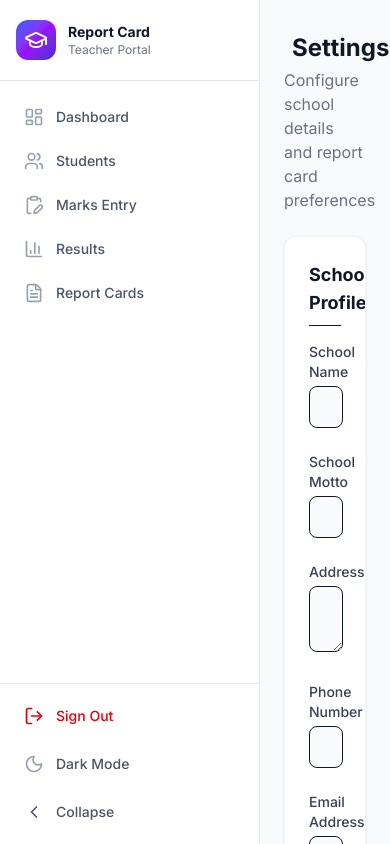
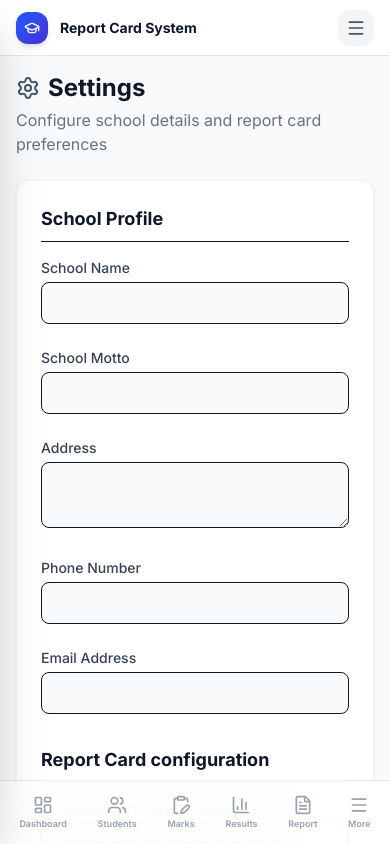
Before and after one commit to amegahcharles1/school-report-system, a Next.js app: page /settings in a window 390 px wide. Built offline with nearby package versions, Linux system fonts and the light colour scheme; no server answers; the database is empty.

Commit message:
Mobile-ready: hamburger menu, slide drawer, bottom nav, modernized sidebar

```diff
--- a/src/app/layout.tsx
+++ b/src/app/layout.tsx
@@ -24,7 +24,7 @@ export default function RootLayout({
           <div className="flex h-screen overflow-hidden">
             <Sidebar />
             <div className="flex-1 flex flex-col transition-all duration-300 relative h-full overflow-hidden">
-              <main className="flex-1 overflow-y-auto w-full h-full relative px-6 py-8">
+              <main className="flex-1 overflow-y-auto w-full h-full relative px-4 py-6 md:px-6 md:py-8 pt-[72px] md:pt-8 pb-24 md:pb-8">
                 {children}
               </main>
             </div>
--- a/src/components/Sidebar.tsx
+++ b/src/components/Sidebar.tsx
@@ -20,6 +20,8 @@ import {
   Moon,
   Sun,
   LogOut,
+  Menu,
+  X,
 } from 'lucide-react';
 
 const navigation = [
@@ -38,6 +40,7 @@ export default function Sidebar() {
   const pathname = usePathname();
   const { data: session } = useSession();
   const [collapsed, setCollapsed] = useState(false);
+  const [mobileOpen, setMobileOpen] = useState(false);
   const [darkMode, setDarkMode] = useState(false);
 
   useEffect(() => {
@@ -48,17 +51,22 @@ export default function Sidebar() {
     }
   }, []);
 
+  useEffect(() => {
+    setMobileOpen(false);
+  }, [pathname]);
+
   if (pathname === '/login') return null;
 
   const role = (session?.user as any)?.role || 'TEACHER';
 
   const filteredNavigation = navigation.filter((item) => {
     if (role === 'TEACHER') {
-      // Teachers shouldn't manage core school structures
       return !['Staff', 'Subjects', 'Classes', 'Settings'].includes(item.name);
     }
-    return true; // Admin sees all
+    return true;
   });
+
+  const bottomNavItems = filteredNavigation.slice(0, 5);
 
   const toggleDarkMode = () => {
     const next = !darkMode;
@@ -71,101 +79,168 @@ export default function Sidebar() {
     }
   };
 
-  return (
-    <aside
-      className={`no-print flex-shrink-0 h-screen bg-white dark:bg-gray-900 border-r border-gray-200 dark:border-gray-800 flex flex-col z-50 transition-all duration-300 ${
-        collapsed ? 'w-[70px]' : 'w-[260px]'
-      }`}
-    >
-      {/* Logo/Brand */}
-      <div className="flex items-center gap-3 px-4 py-5 border-b border-gray-200 dark:border-gray-800">
-        <div className="w-10 h-10 rounded-xl gradient-bg flex items-center justify-center flex-shrink-0">
-          <GraduationCap className="w-6 h-6 text-white" />
+  const SidebarContent = () => (
+    <div className="flex flex-col h-full">
+      <div className="flex items-center gap-3 px-5 py-5 border-b border-gray-100 dark:border-gray-800">
+        <div className="w-10 h-10 rounded-xl bg-gradient-to-br from-blue-600 to-indigo-700 flex items-center justify-center flex-shrink-0 shadow-lg shadow-blue-500/20">
+          <GraduationCap className="w-5 h-5 text-white" />
         </div>
         {!collapsed && (
           <div className="overflow-hidden">
-            <h1 className="font-bold text-sm text-gray-900 dark:text-white truncate">
-              Report Card
+            <h1 className="font-bold text-sm text-gray-900 dark:text-white truncate tracking-tight">
+              Report Card System
             </h1>
-            <p className="text-xs text-gray-500 dark:text-gray-400">
-              {role === 'ADMIN' ? 'Admin Portal' : 'Teacher Portal'}
+            <p className="text-xs text-blue-600 dark:text-blue-400 font-medium">
+              {role === 'ADMIN' ? '⚡ Admin Portal' : '📚 Teacher Portal'}
             </p>
           </div>
         )}
       </div>
 
-      {/* Navigation */}
-      <nav className="flex-1 py-4 px-3 space-y-1 overflow-y-auto">
+      <nav className="flex-1 py-4 px-3 space-y-0.5 overflow-y-auto">
         {filteredNavigation.map((item) => {
           const isActive = pathname === item.href;
           return (
             <Link
               key={item.name}
               href={item.href}
-              className={`flex items-center gap-3 px-3 py-2.5 rounded-lg text-sm font-medium transition-all duration-200 group ${
+              className={`flex items-center gap-3 px-3 py-2.5 rounded-xl text-sm font-medium transition-all duration-200 group relative ${
                 isActive
-                  ? 'bg-blue-50 dark:bg-blue-900/30 text-blue-700 dark:text-blue-400'
-                  : 'text-gray-600 dark:text-gray-400 hover:bg-gray-100 dark:hover:bg-gray-800 hover:text-gray-900 dark:hover:text-gray-200'
+                  ? 'bg-blue-600 text-white shadow-lg shadow-blue-500/25'
+                  : 'text-gray-600 dark:text-gray-400 hover:bg-gray-100 dark:hover:bg-gray-800/80 hover:text-gray-900 dark:hover:text-gray-100'
               }`}
               title={collapsed ? item.name : undefined}
             >
               <item.icon
                 className={`w-5 h-5 flex-shrink-0 ${
-                  isActive
-                    ? 'text-blue-600 dark:text-blue-400'
-                    : 'text-gray-400 dark:text-gray-500 group-hover:text-gray-600 dark:group-hover:text-gray-400'
+                  isActive ? 'text-white' : 'text-gray-400 dark:text-gray-500 group-hover:text-gray-600 dark:group-hover:text-gray-300'
                 }`}
               />
-              {!collapsed && <span>{item.name}</span>}
+              {!collapsed && <span className="font-medium">{item.name}</span>}
               {isActive && !collapsed && (
-                <div className="ml-auto w-1.5 h-1.5 rounded-full bg-blue-600 dark:bg-blue-400" />
+                <div className="ml-auto w-1.5 h-1.5 rounded-full bg-white/70" />
               )}
             </Link>
           );
         })}
       </nav>
 
-      {/* Bottom actions */}
-      <div className="p-3 border-t border-gray-200 dark:border-gray-800 space-y-2">
-        {/* User Info (Collapsed) vs Logout */}
+      <div className="p-3 border-t border-gray-100 dark:border-gray-800 space-y-1">
+        {!collapsed && (
+          <div className="px-3 py-2 mb-2 rounded-xl bg-gray-50 dark:bg-gray-800/50 flex items-center gap-3">
+            <div className="w-8 h-8 rounded-full bg-gradient-to-br from-blue-500 to-indigo-600 flex items-center justify-center text-white text-xs font-bold flex-shrink-0">
+              {(session?.user?.name || 'U')[0].toUpperCase()}
+            </div>
+            <div className="overflow-hidden flex-1">
+              <p className="text-xs font-semibold text-gray-900 dark:text-white truncate">{session?.user?.name || 'User'}</p>
+              <p className="text-[10px] text-gray-400 truncate">{session?.user?.email}</p>
+            </div>
+          </div>
+        )}
+
+        <button
+          onClick={toggleDarkMode}
+          className="flex items-center gap-3 px-3 py-2.5 rounded-xl text-sm font-medium w-full text-gray-600 dark:text-gray-400 hover:bg-gray-100 dark:hover:bg-gray-800 transition-all"
+          title={collapsed ? (darkMode ? 'Light Mode' : 'Dark Mode') : undefined}
+        >
+          {darkMode ? <Sun className="w-4 h-4 text-amber-500" /> : <Moon className="w-4 h-4 text-gray-400" />}
+          {!collapsed && <span className="text-sm">{darkMode ? 'Light Mode' : 'Dark Mode'}</span>}
+        </button>
+
         <button
           onClick={() => signOut()}
-          className="flex items-center gap-3 px-3 py-2.5 rounded-lg text-sm font-medium w-full text-red-600 dark:text-red-400 hover:bg-red-50 dark:hover:bg-red-900/20 transition-all"
+          className="flex items-center gap-3 px-3 py-2.5 rounded-xl text-sm font-medium w-full text-red-500 hover:bg-red-50 dark:hover:bg-red-900/20 transition-all"
           title={collapsed ? 'Sign Out' : undefined}
         >
-          <LogOut className="w-5 h-5" />
+          <LogOut className="w-4 h-4" />
           {!collapsed && <span>Sign Out</span>}
         </button>
 
-        {/* Dark mode toggle */}
-        <button
-          onClick={toggleDarkMode}
-          className="flex items-center gap-3 px-3 py-2.5 rounded-lg text-sm font-medium w-full text-gray-600 dark:text-gray-400 hover:bg-gray-100 dark:hover:bg-gray-800 transition-all"
-          title={collapsed ? (darkMode ? 'Light Mode' : 'Dark Mode') : undefined}
-        >
-          {darkMode ? (
-            <Sun className="w-5 h-5 text-amber-500" />
-          ) : (
-            <Moon className="w-5 h-5 text-gray-400" />
-          )}
-          {!collapsed && <span>{darkMode ? 'Light Mode' : 'Dark Mode'}</span>}
-        </button>
-
-        {/* Collapse toggle */}
         <button
           onClick={() => setCollapsed(!collapsed)}
-          className="flex items-center gap-3 px-3 py-2.5 rounded-lg text-sm font-medium w-full text-gray-600 dark:text-gray-400 hover:bg-gray-100 dark:hover:bg-gray-800 transition-all"
+          className="hidden md:flex items-center gap-3 px-3 py-2 rounded-xl text-sm font-medium w-full text-gray-400 hover:bg-gray-100 dark:hover:bg-gray-800 transition-all"
         >
-          {collapsed ? (
-            <ChevronRight className="w-5 h-5" />
-          ) : (
-            <>
-              <ChevronLeft className="w-5 h-5" />
-              <span>Collapse</span>
-            </>
-          )}
+          {collapsed ? <ChevronRight className="w-4 h-4" /> : <><ChevronLeft className="w-4 h-4" /><span>Collapse</span></>}
         </button>
       </div>
-    </aside>
+    </div>
+  );
+
+  return (
+    <>
+      {/* MOBILE TOP HEADER */}
+      <div className="md:hidden fixed top-0 left-0 right-0 z-50 h-14 bg-white/90 dark:bg-gray-900/90 backdrop-blur-xl border-b border-gray-200 dark:border-gray-800 flex items-center justify-between px-4 no-print">
+        <div className="flex items-center gap-3">
+          <div className="w-8 h-8 rounded-xl bg-gradient-to-br from-blue-600 to-indigo-700 flex items-center justify-center shadow-md">
+            <GraduationCap className="w-4 h-4 text-white" />
+          </div>
+          <span className="font-bold text-sm text-gray-900 dark:text-white">Report Card System</span>
+        </div>
+        <button
+          onClick={() => setMobileOpen(true)}
+          className="w-9 h-9 rounded-xl bg-gray-100 dark:bg-gray-800 flex items-center justify-center"
+        >
+          <Menu className="w-5 h-5 text-gray-600 dark:text-gray-300" />
+        </button>
+      </div>
+
+      {/* MOBILE OVERLAY */}
+      {mobileOpen && (
+        <div
+          className="md:hidden fixed inset-0 z-50 bg-black/50 backdrop-blur-sm"
+          onClick={() => setMobileOpen(false)}
+        />
+      )}
+
+      {/* MOBILE DRAWER */}
+      <aside
+        className={`md:hidden fixed top-0 left-0 z-[60] h-full w-72 bg-white dark:bg-gray-900 shadow-2xl transition-transform duration-300 ease-in-out no-print ${
+          mobileOpen ? 'translate-x-0' : '-translate-x-full'
+        }`}
+      >
+        <button
+          onClick={() => setMobileOpen(false)}
+          className="absolute top-4 right-4 w-8 h-8 rounded-xl bg-gray-100 dark:bg-gray-800 flex items-center justify-center z-10"
+        >
+          <X className="w-4 h-4 text-gray-600 dark:text-gray-300" />
+        </button>
+        <SidebarContent />
+      </aside>
+
+      {/* DESKTOP SIDEBAR */}
+      <aside
+        className={`no-print hidden md:flex flex-shrink-0 h-screen bg-white dark:bg-gray-900 border-r border-gray-100 dark:border-gray-800 flex-col z-50 transition-all duration-300 ${
+          collapsed ? 'w-[70px]' : 'w-[260px]'
+        }`}
+      >
+        <SidebarContent />
+      </aside>
+
+      {/* MOBILE BOTTOM NAV */}
+      <nav className="md:hidden fixed bottom-0 left-0 right-0 z-40 bg-white/90 dark:bg-gray-900/90 backdrop-blur-xl border-t border-gray-200 dark:border-gray-800 flex items-center justify-around px-1 py-2 no-print">
+        {bottomNavItems.map((item) => {
+          const isActive = pathname === item.href;
+          return (
+            <Link
+              key={item.name}
+              href={item.href}
+              className={`flex flex-col items-center gap-0.5 px-3 py-1.5 rounded-xl transition-all ${
+                isActive ? 'text-blue-600 dark:text-blue-400' : 'text-gray-400 dark:text-gray-500'
+              }`}
+            >
+              <item.icon className="w-5 h-5" />
+              <span className="text-[9px] font-semibold">{item.name.split(' ')[0]}</span>
+            </Link>
+          );
+        })}
+        <button
+          onClick={() => setMobileOpen(true)}
+          className="flex flex-col items-center gap-0.5 px-3 py-1.5 rounded-xl text-gray-400 dark:text-gray-500"
+        >
+          <Menu className="w-5 h-5" />
+          <span className="text-[9px] font-semibold">More</span>
+        </button>
+      </nav>
+    </>
   );
 }
```
